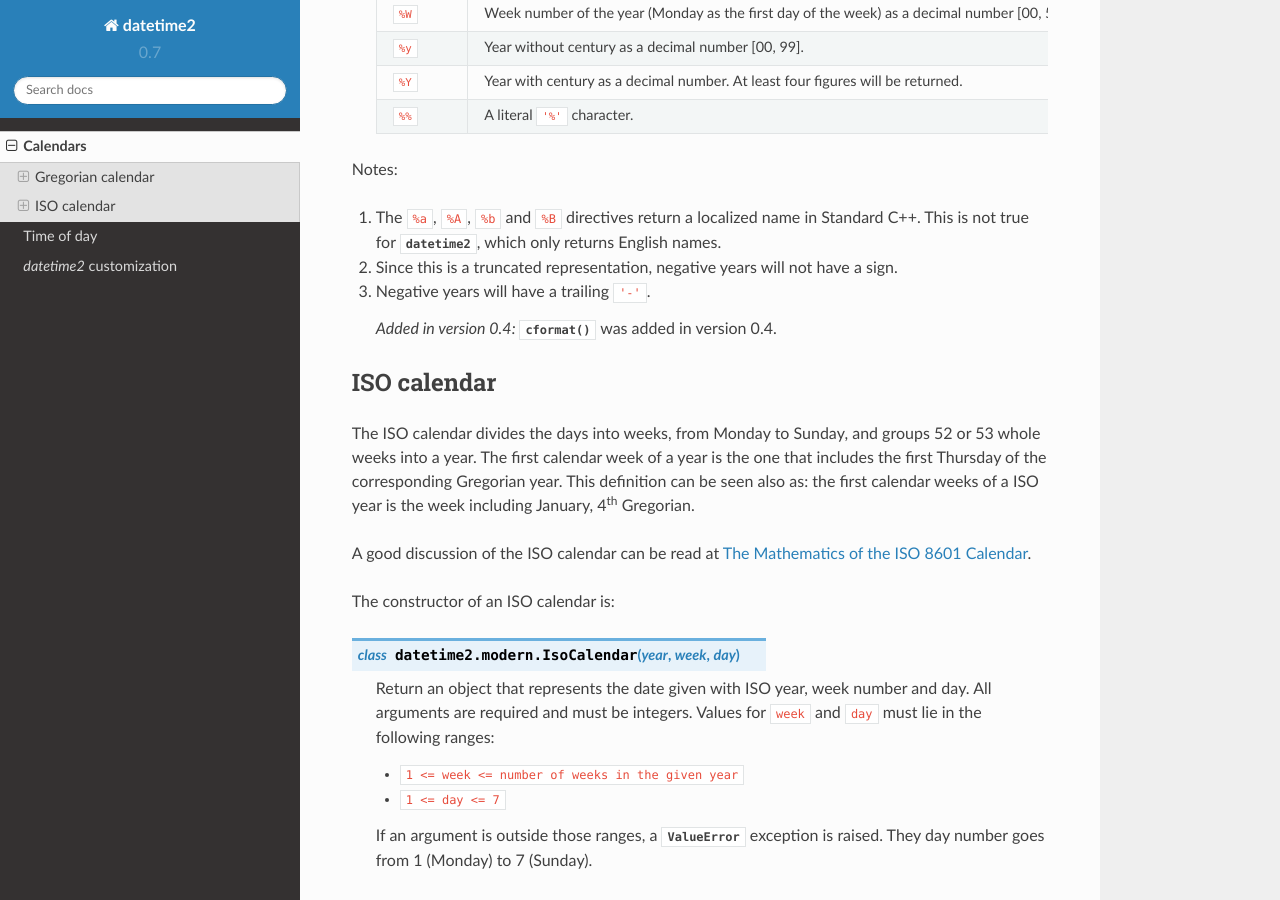
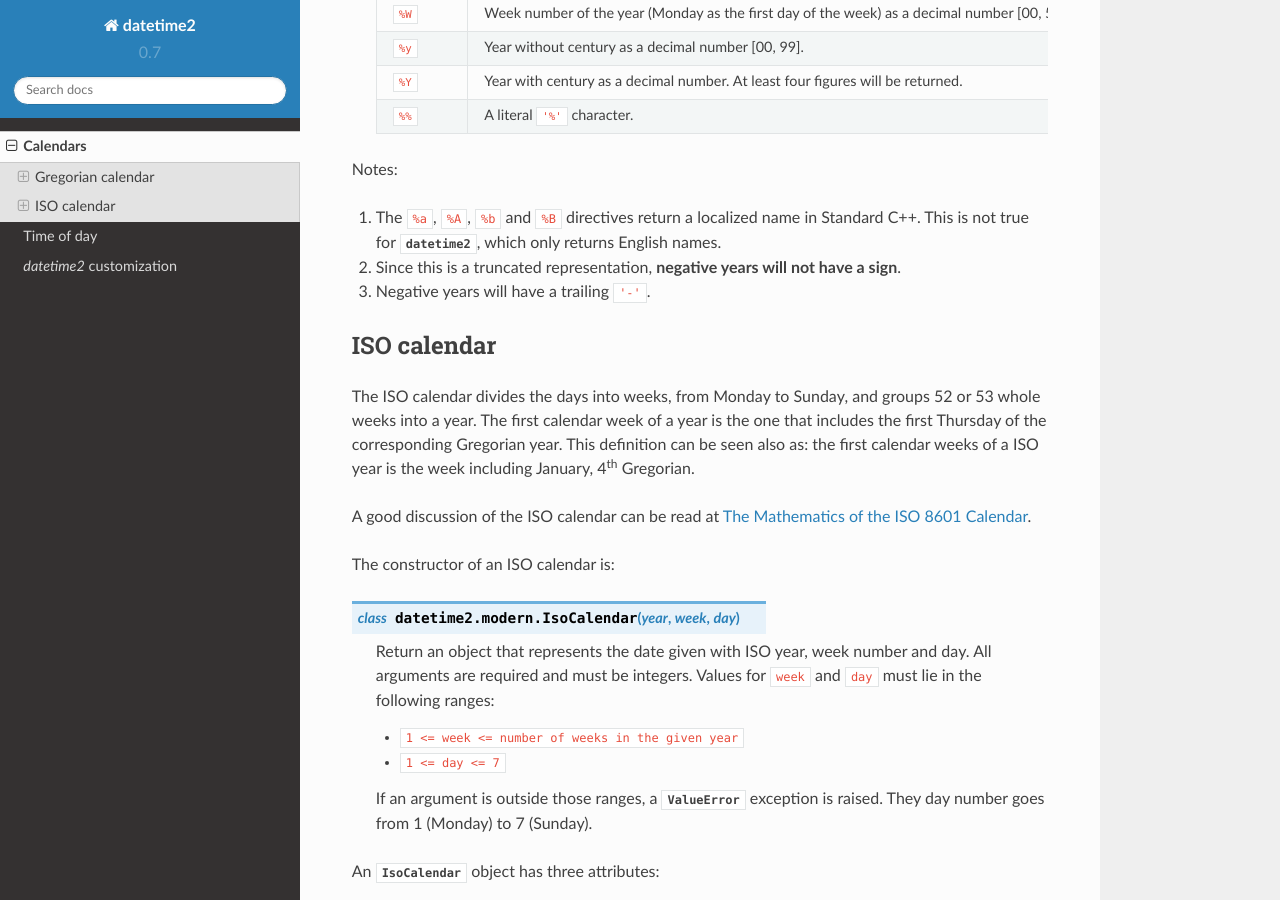
Before and after one commit to fricciardi/datetime2, a Sphinx documentation site: the page built from docs/calendars.rst, in a window 1280 px wide and 900 px high, scrolled down 3111 px. Built offline with Sphinx 7.4.7 and the Read the Docs theme 2.0.0, drawn with Linux system fonts in a browser that asks for light colours; some of the changed text lies outside the part shown.

Commit message:
Revision of ISO Calendar and other small changes
Added one test for hash of ISA calendar
Removed "versionadded 0.4" (quite updated now!)
Fixed one error in a Gregorian calendar test

```diff
--- a/docs/calendars.rst
+++ b/docs/calendars.rst
@@ -200,13 +200,10 @@
    English names.
 
 (2)
-   Since this is a truncated representation, negative years will not have a sign.
+   Since this is a truncated representation, **negative years will not have a sign**.
 
 (3)
    Negative years will have a trailing ``'-'``.
-
-   .. versionadded:: 0.4
-      :meth:`cformat` was added in version 0.4.
 
 
 .. _iso-calendar:
@@ -348,11 +345,8 @@
    This is not true for :mod:`datetime2`, which only returns English names.
 
 (2)
-   Since this is a truncated representation, negative years will not have a
-   sign.
+   Since this is a truncated representation, **negative years will not have a
+   sign**.
 
 (3)
    Negative years will have a trailing ``'-'``.
-
-   .. versionadded:: 0.4
-      :meth:`cformat` was added in version 0.4.
```
Also changed, not shown: 2 other files.
